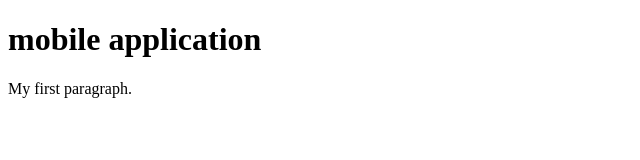
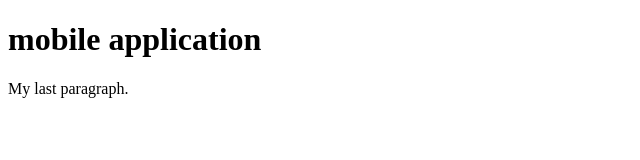
Before and after one commit to NuhDamola/Classrom-Git, a plain HTML site: page index.html in a window 1280 px wide. Shown: the full height of the page, 0-640 px from the left. Drawn offline with Linux system fonts and the light colour scheme.

```diff
--- a/index.html
+++ b/index.html
@@ -3,7 +3,7 @@
 <body>
 
 <h1>mobile application</h1>
-<p>My first paragraph.</p>
+<p>My last paragraph.</p>
 
 </body>
 </html>
```
